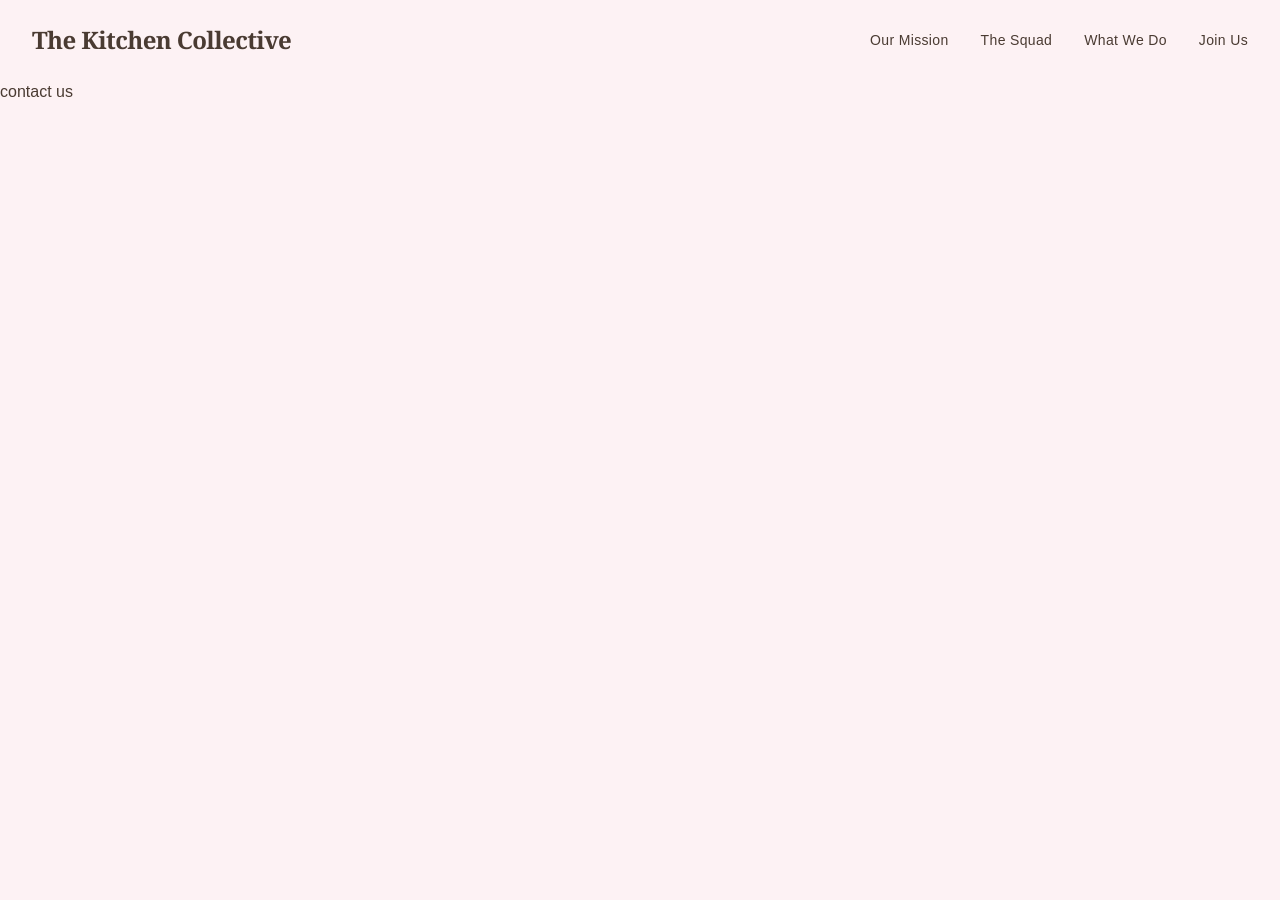
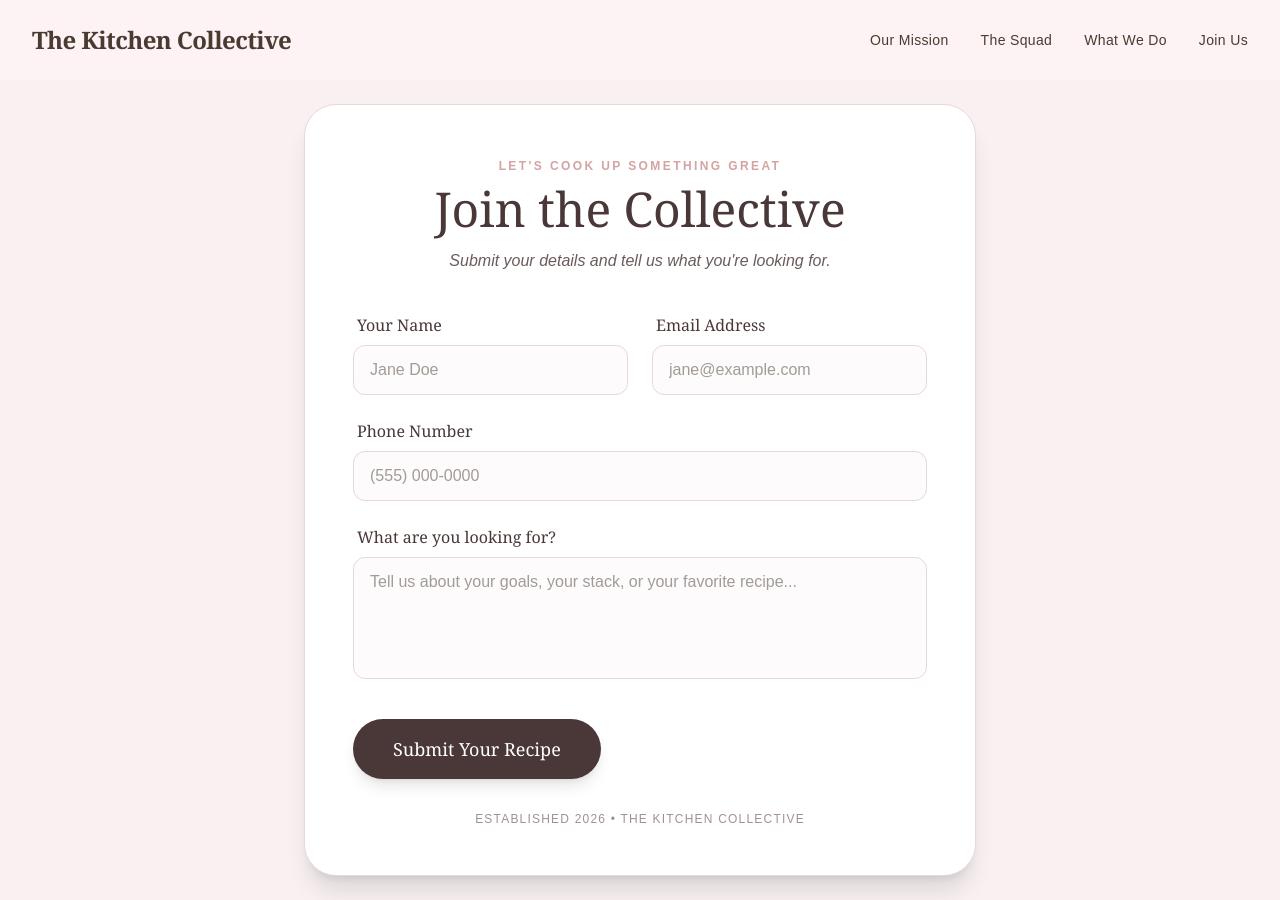
Before and after one commit to StephanieFarid/thekitchen, a Next.js app: page /contact in a window 1280 px wide. Before the commit the page ends 800 px from the top, so only its background shows below. Built offline with nearby package versions, Linux system fonts and the light colour scheme.

Commit message:
more meat

```diff
--- a/app/components/contact.tsx
+++ b/app/components/contact.tsx
@@ -0,0 +1,83 @@
+// import React, { useState } from 'react';
+
+export default function ContactPage() {
+  return (
+    <main className="min-h-screen bg-[#F9F1F1] flex items-center justify-center p-6">
+      <div className="max-w-2xl w-full bg-white rounded-[2rem] shadow-xl p-8 md:p-12 border border-[#E8D8D8]">
+
+        {/* Header Section */}
+        <div className="text-center mb-10">
+          <span className="text-[#D4A3A3] font-bold tracking-[0.2em] uppercase text-xs">
+            Let's Cook Up Something Great
+          </span>
+          <h1 className="text-4xl md:text-5xl font-serif text-[#4A3737] mt-2 mb-4">
+            Join the Collective
+          </h1>
+          <p className="text-[#6B5B5B] italic">
+            Submit your details and tell us what you're looking for.
+          </p>
+        </div>
+
+        {/* Form Section */}
+        <form className="space-y-6">
+          <div className="grid grid-cols-1 md:grid-cols-2 gap-6">
+            {/* Name */}
+            <div className="flex flex-col">
+              <label className="text-[#4A3737] font-serif mb-2 ml-1">Your Name</label>
+              <input
+                type="text"
+                placeholder="Jane Doe"
+                className="bg-[#FDFBFB] border border-[#E8D8D8] rounded-xl px-4 py-3 focus:outline-none focus:ring-2 focus:ring-[#D4A3A3] transition-all"
+              />
+            </div>
+
+            {/* Email */}
+            <div className="flex flex-col">
+              <label className="text-[#4A3737] font-serif mb-2 ml-1">Email Address</label>
+              <input
+                type="email"
+                placeholder="jane@example.com"
+                className="bg-[#FDFBFB] border border-[#E8D8D8] rounded-xl px-4 py-3 focus:outline-none focus:ring-2 focus:ring-[#D4A3A3] transition-all"
+              />
+            </div>
+          </div>
+
+          {/* Phone Number */}
+          <div className="flex flex-col">
+            <label className="text-[#4A3737] font-serif mb-2 ml-1">Phone Number</label>
+            <input
+              type="tel"
+              placeholder="(555) 000-0000"
+              className="bg-[#FDFBFB] border border-[#E8D8D8] rounded-xl px-4 py-3 focus:outline-none focus:ring-2 focus:ring-[#D4A3A3] transition-all w-full"
+            />
+          </div>
+
+          {/* The Blurb (Quick Blurb) */}
+          <div className="flex flex-col">
+            <label className="text-[#4A3737] font-serif mb-2 ml-1">What are you looking for?</label>
+            <textarea
+              rows={4}
+              placeholder="Tell us about your goals, your stack, or your favorite recipe..."
+              className="bg-[#FDFBFB] border border-[#E8D8D8] rounded-xl px-4 py-3 focus:outline-none focus:ring-2 focus:ring-[#D4A3A3] transition-all resize-none"
+            ></textarea>
+          </div>
+
+          {/* Submit Button (Styled like your homepage button) */}
+          <div className="pt-4">
+            <button
+              type="submit"
+              className="w-full md:w-auto bg-[#4A3737] text-white font-serif px-10 py-4 rounded-full text-lg hover:bg-[#322525] transition-colors shadow-lg hover:shadow-xl active:scale-95 duration-200"
+            >
+              Submit Your Recipe
+            </button>
+          </div>
+        </form>
+
+        {/* Subtle Footer Note */}
+        <p className="mt-8 text-center text-xs text-[#A19191] uppercase tracking-widest">
+          Established 2026 • The Kitchen Collective
+        </p>
+      </div>
+    </main>
+  );
+}
--- a/app/components/what.tsx
+++ b/app/components/what.tsx
@@ -0,0 +1,18 @@
+import React from 'react'
+
+const TheProcess = () => {
+  return (
+    <main className="min-h-screen bg-[#F9F1F1] py-10 px-5">
+        <div className="max-w-7xl mx-auto">
+        <header className="mb-12">
+          <h1 className="text-4xl md:text-5xl font-serif text-[#4A3737] mb-4">
+            Hear our Process
+          </h1>
+          <div className="h-1 w-24 bg-[#D4A3A3] rounded-full"></div>
+        </header>
+        </div>
+    </main>
+  )
+}
+
+export default TheProcess
--- a/app/components/who.tsx
+++ b/app/components/who.tsx
@@ -1,8 +1,103 @@
-// This component can be a Server Component by default.
-export default function DashboardPage() {
-    return (
-      <div>
-        <h2>Who</h2>
+import React from 'react';
+import Image from 'next/image';
+import Chris from '../assets/Chris.png'
+import Steph from '../assets/steph.png'
+import Moyo from '../assets/moyo.png'
+import Ruka from '../assets/Ruka.png'
+import Stephanie from '../assets/Stephanie.png'
+
+
+interface TeamMember {
+  id: number;
+  name: string;
+  role: string;
+  blurb: string;
+  imageUrl: string;
+}
+
+const team: TeamMember[] = [
+  {
+    id: 1,
+    name: 'Chris',
+    role: 'Lead Architect',
+    blurb: 'Mastering the recipe for scalable systems with a dash of vintage charm.',
+    imageUrl: Chris, // Replace with your actual paths
+  },
+  {
+    id: 2,
+    name: 'Steph',
+    role: 'UX Designer',
+    blurb: 'Whisking together intuitive interfaces and mid-century modern aesthetics.',
+    imageUrl: Steph,
+  },
+  {
+    id: 3,
+    name: 'Moyo',
+    role: 'UX Designer',
+    blurb: 'Whisking together intuitive interfaces and mid-century modern aesthetics.',
+    imageUrl: Moyo,
+  },
+  {
+    id: 4,
+    name: 'Ruka',
+    role: 'UX Designer',
+    blurb: 'Whisking together intuitive interfaces and mid-century modern aesthetics.',
+    imageUrl: Ruka,
+  },
+  {
+    id: 5,
+    name: 'Stephanie',
+    role: 'UX Designer',
+    blurb: 'Whisking together intuitive interfaces and mid-century modern aesthetics.',
+    imageUrl: Stephanie,
+  }
+];
+
+export default function SquadPage() {
+  return (
+    <main className="min-h-screen bg-[#F9F1F1] py-10 px-5">
+      <div className="max-w-7xl mx-auto">
+        {/* Header Section */}
+        <header className="mb-12">
+          <h1 className="text-4xl md:text-5xl font-serif text-[#4A3737] mb-4">
+            Meet The Squad
+          </h1>
+          <div className="h-1 w-24 bg-[#D4A3A3] rounded-full"></div>
+        </header>
+
+        {/* Horizontal Layout Container */}
+        <div className="flex flex-wrap gap-8 justify-start">
+          {team.map((member) => (
+            <div
+              key={member.id}
+              className="group flex flex-col w-full sm:w-[225px] bg-white rounded-2xl p-4 shadow-sm hover:shadow-md transition-shadow duration-300 border border-[#E8D8D8]"
+            >
+              {/* Image Container with Home Page Styling */}
+              <div className="relative h-[350px] w-full mb-6 overflow-hidden rounded-xl">
+                <Image
+                  src={member.imageUrl}
+                  alt={member.name}
+                  fill
+                  className="object-cover grayscale-[20%] group-hover:grayscale-0 transition-all duration-500"
+                />
+              </div>
+
+              {/* Text Content */}
+              <div className="space-y-2">
+                <h2 className="text-2xl font-serif text-[#4A3737]">
+                  Meet {member.name}
+                </h2>
+                <p className="text-sm font-bold tracking-widest uppercase text-[#D4A3A3]">
+                  {member.role}
+                </p>
+                <p className="text-[#6B5B5B] leading-relaxed text-sm italic">
+                  "{member.blurb}"
+                </p>
+              </div>
+            </div>
+          ))}
+        </div>
       </div>
-    );
-  }
+    </main>
+  );
+}
--- a/app/contact/page.tsx
+++ b/app/contact/page.tsx
@@ -1,8 +1,12 @@
-// This component can be a Server Component by default.
-export default function DashboardPage() {
-    return (
-      <div>
-        <h2>contact us</h2>
-      </div>
-    );
-  }
+import React from 'react'
+import ContactPage from '../components/contact'
+
+const page = () => {
+  return (
+    <div>
+      <ContactPage />
+    </div>
+  )
+}
+
+export default page
--- a/app/what/page.tsx
+++ b/app/what/page.tsx
@@ -1,8 +1,12 @@
-// This component can be a Server Component by default.
-export default function DashboardPage() {
-    return (
-      <div>
-        <h2>What</h2>
-      </div>
-    );
-  }
+import React from 'react'
+import TheProcess from '../components/what'
+
+const page = () => {
+  return (
+    <div>
+      <TheProcess />
+    </div>
+  )
+}
+
+export default page
--- a/app/who/page.tsx
+++ b/app/who/page.tsx
@@ -1,66 +1,9 @@
 import React from 'react'
-import Image from '@/node_modules/next/image'
-import chris from '../assets/Chris.png'
-import steph from '../assets/steph.png'
-import moyo from '../assets/moyo.png'
-import ruka from '../assets/Ruka.png'
-import stephanie from '../assets/Stephanie.png'
-
+import SquadPage from '../components/who'
 
 const page = () => {
   return (
-    <div>
-      <div className = "flex">
-      <Image
-      className = "mb-5"
-      src={chris}
-      width={200}
-      height={200}
-      alt="Picture of the author"
-      />
-      <h1 className ="pl-15 mt-10"> Meet Chris</h1>
-      </div>
-
-      <div>
-      <Image
-        className = ""
-        src={steph}
-        width={200}
-        height={200}
-        alt="Picture of the author"
-        />
-      </div>
-
-      <div>
-      <Image
-        className = ""
-        src={moyo}
-        width={200}
-        height={200}
-        alt="Picture of the author"
-        />
-      </div>
-
-      <div>
-      <Image
-        className = ""
-        src={ruka}
-        width={200}
-        height={200}
-        alt="Picture of the author"
-        />
-      </div>
-
-      <div>
-      <Image
-        className = ""
-        src={stephanie}
-        width={200}
-        height={200}
-        alt="Picture of the author"
-        />
-      </div>
-    </div>
+    <SquadPage />
   )
 }
 
```
